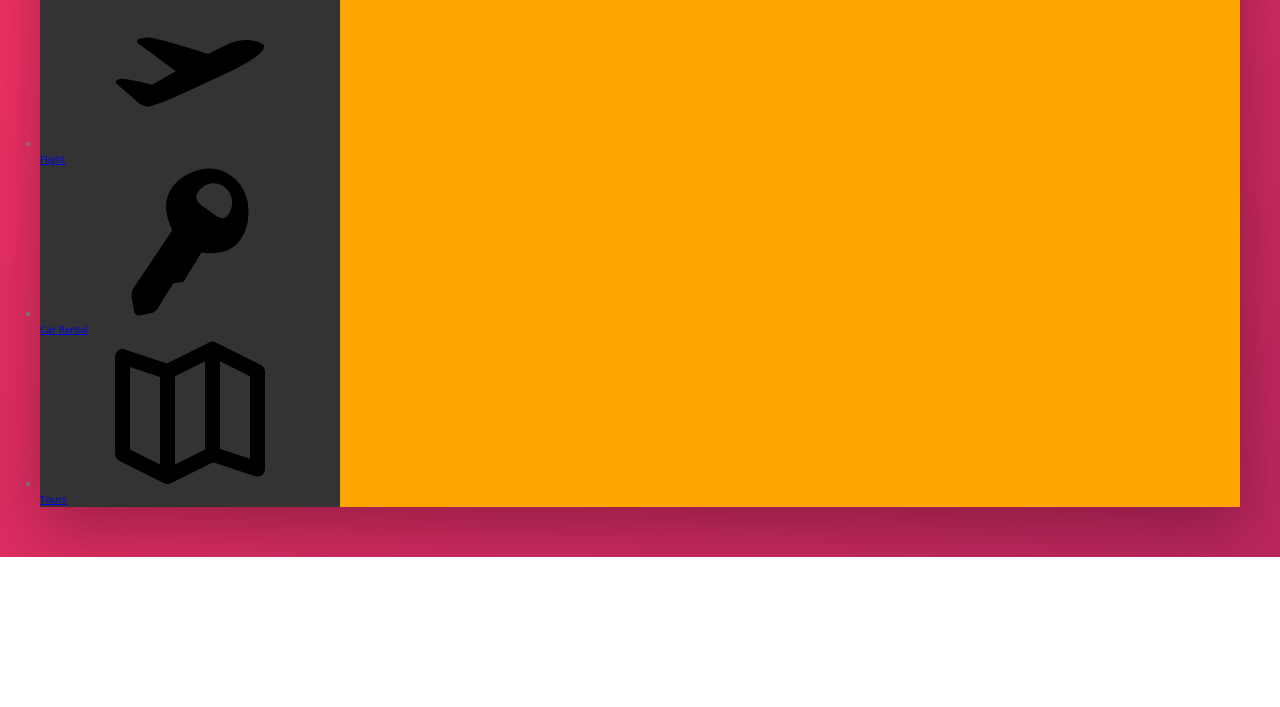
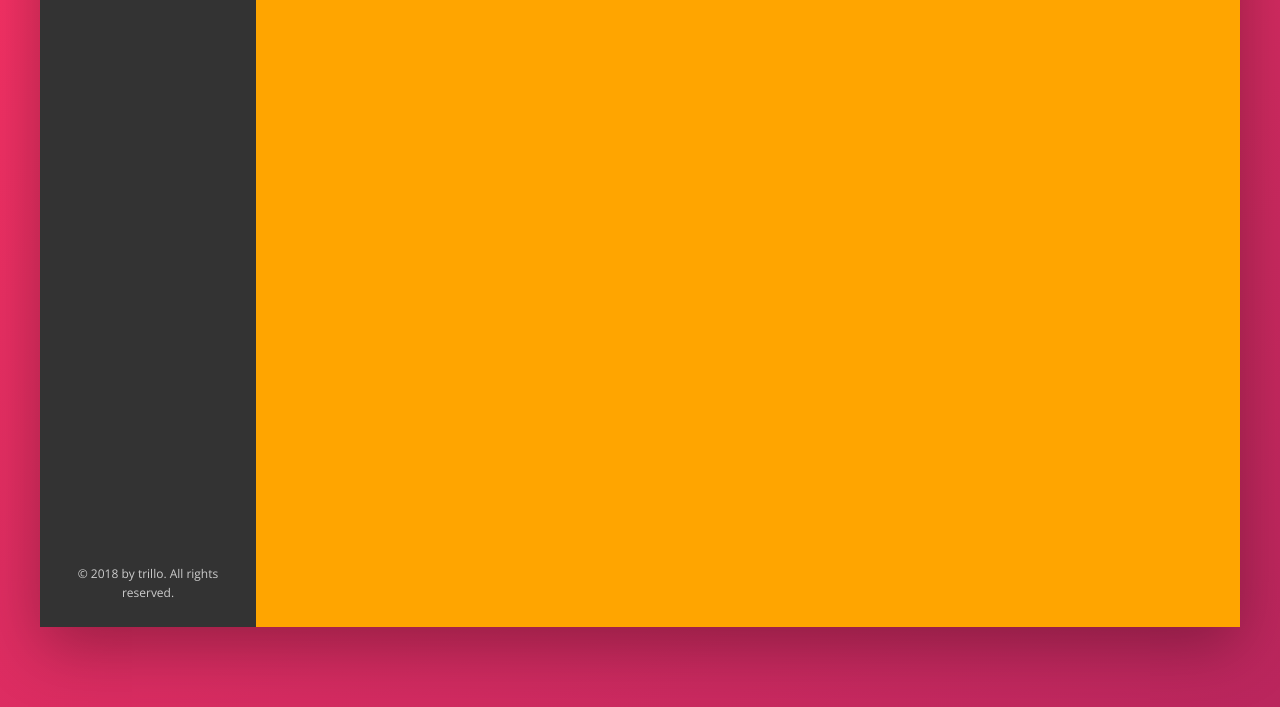
Before and after one commit to abby-wankenobi/flexbox, a website: page index.html in a window 1280 px wide. Shown: the part 323-1030 px from the top of the page. Before the commit the page ends 880 px from the top, so only its background shows below. Drawn offline with nearby package versions, Linux system fonts and the light colour scheme.

Commit message:
side bar spacing

```diff
--- a/index.html
+++ b/index.html
@@ -85,6 +85,10 @@
                 </a>
               </li>
             </ul>
+
+            <div class="legal">
+              &copy; 2018 by trillo. All rights reserved.
+            </div>
           </nav>
 
           <main class="hotel-view">
--- a/sass/_components.scss
+++ b/sass/_components.scss
@@ -118,3 +118,33 @@
     margin-right: 1rem;
   }
 }
+
+
+/////////
+//SIDE NAVIGATION
+
+.side-nav {
+  &__item {
+
+  }
+
+  &__link {
+
+  }
+
+  &__icon {
+    width: 1.75rem;
+    height: 1.75rem;
+  }
+}
+
+
+/////////
+//LEGAL TEXT
+
+.legal {
+  font-size: 1.2rem;
+  color: var(--color-grey-light-4);
+  text-align: center;
+  padding: 2.5rem;
+}
--- a/sass/_layout.scss
+++ b/sass/_layout.scss
@@ -27,11 +27,18 @@
 
   flex: 0 0 18%;
   //give sidebar fixed width, does not grow or shrink, stays at 18%
+
+  display: flex;
+  flex-direction: column;
+  justify-content: space-between;
 }
 
 .hotel-view {
   background-color: #fff;
+
+  //for testing
   background-color: orange;
+  height: 80rem;
 
   flex: 1;
   //element will grow as much as it can
```
Also changed, not shown: css/style.css.
